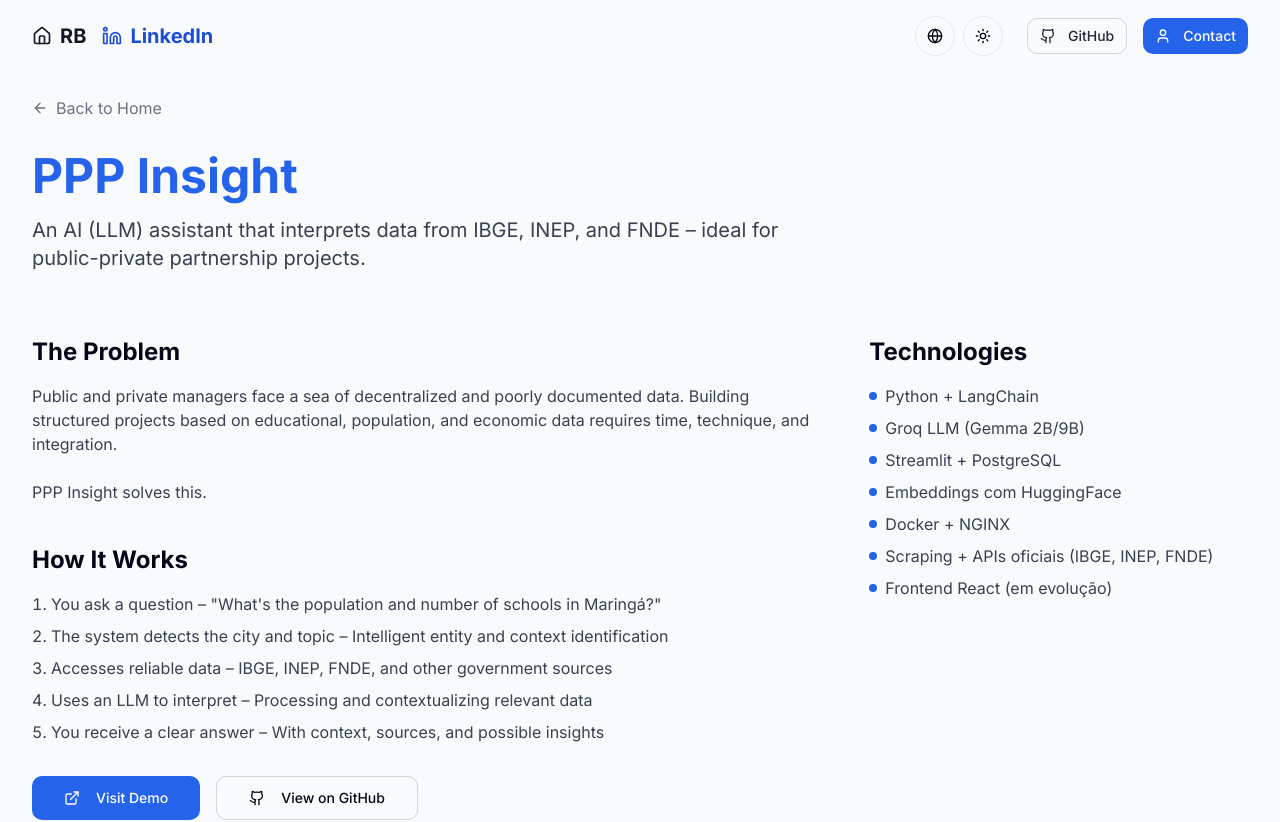
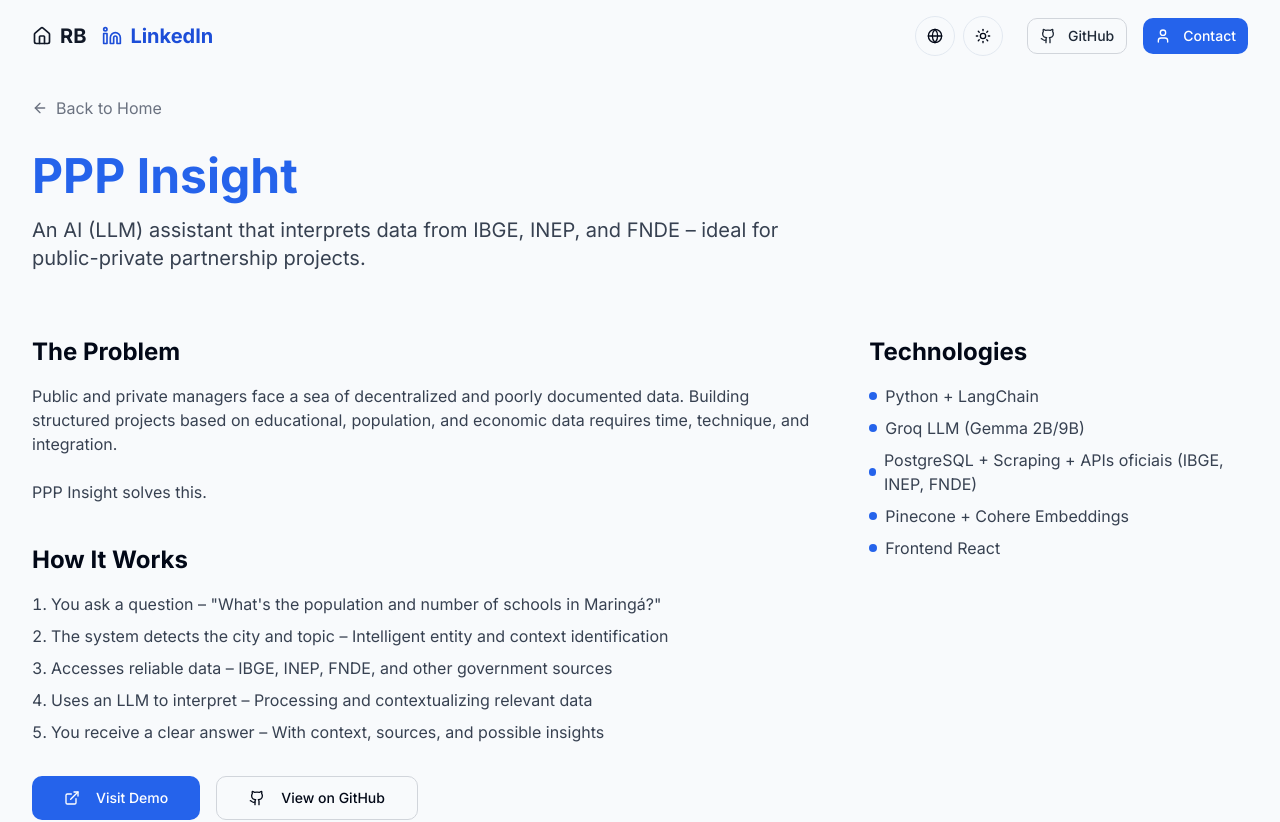
Before and after one commit to renanmrbraga/portfolio-web, a React (Vite) app: page /projects/ppp-insight in a window 1280 px wide. Shown: the top 822 px of the page. Built offline with nearby package versions, Linux system fonts and the light colour scheme.

Commit message:
feat: config da página PPP Insight

```diff
--- a/src/pages/PPPInsightPage.tsx
+++ b/src/pages/PPPInsightPage.tsx
@@ -92,11 +92,9 @@ const PPPInsightPage = () => {
             <ul className="space-y-2">
               <TechItem>Python + LangChain</TechItem>
               <TechItem>Groq LLM (Gemma 2B/9B)</TechItem>
-              <TechItem>Streamlit + PostgreSQL</TechItem>
-              <TechItem>Embeddings com HuggingFace</TechItem>
-              <TechItem>Docker + NGINX</TechItem>
-              <TechItem>Scraping + APIs oficiais (IBGE, INEP, FNDE)</TechItem>
-              <TechItem>Frontend React (em evolução)</TechItem>
+              <TechItem>PostgreSQL + Scraping + APIs oficiais (IBGE, INEP, FNDE)</TechItem>
+              <TechItem>Pinecone + Cohere Embeddings</TechItem>
+              <TechItem>Frontend React</TechItem>
             </ul>
           </div>
         </div>
```
